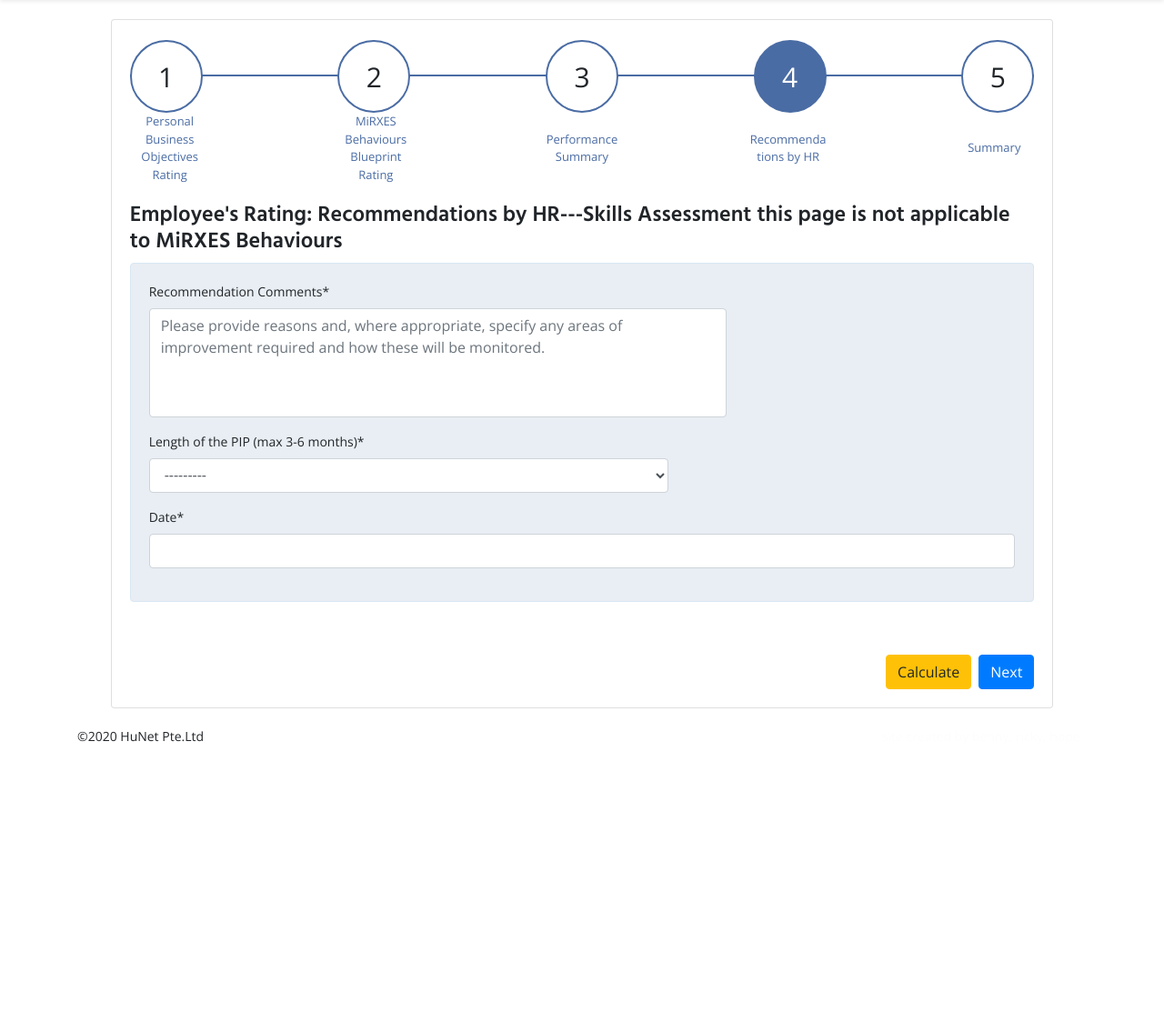
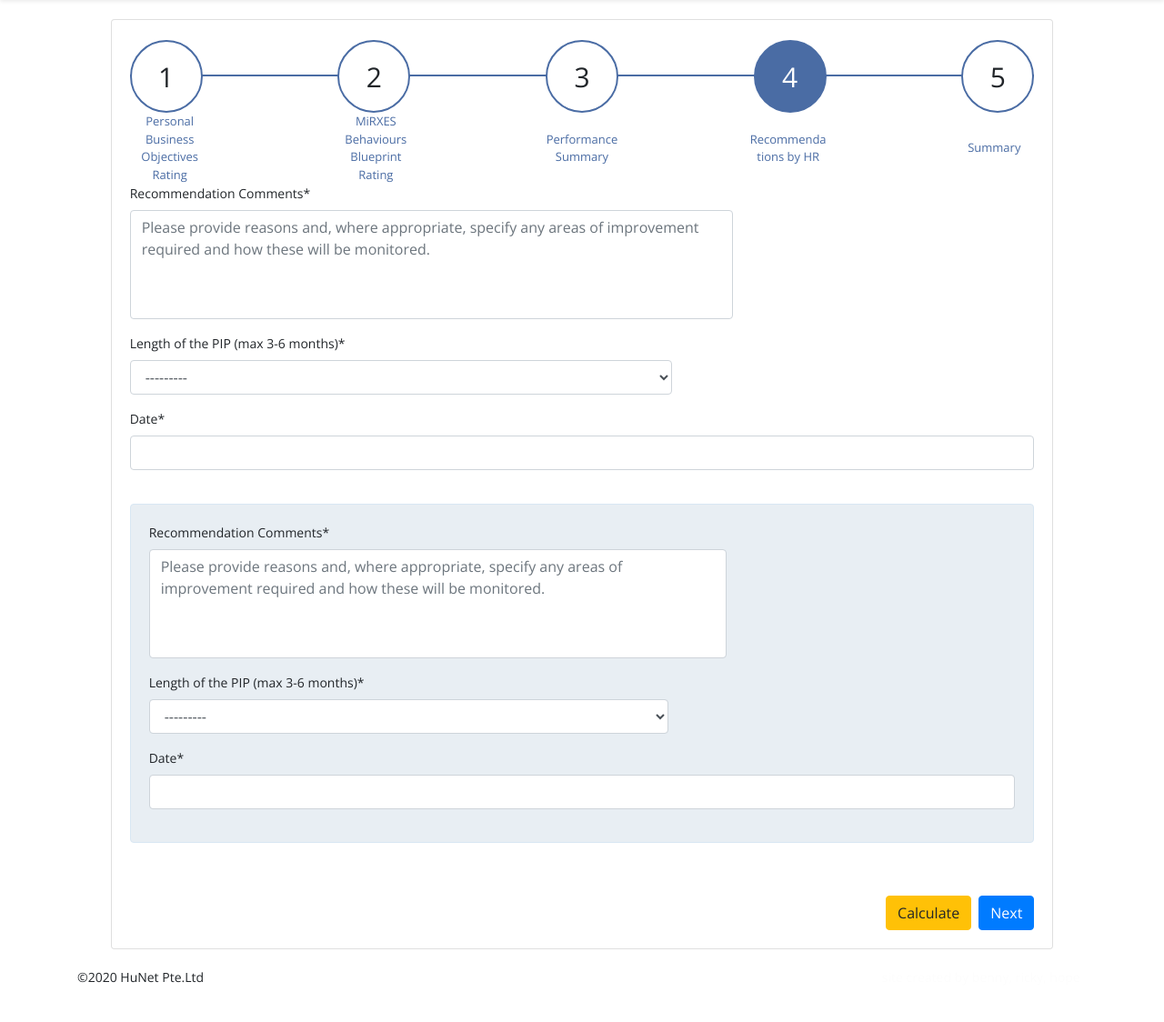
Before and after one commit to Aditya-CS2k/mirxesnew, a Django app: page /Appraisals/allusers/1/Update/UpdateS/ in a window 1280 px wide. Shown: the part 65-1189 px from the top of the page at 91% size. Before the commit the page ends 881 px from the top, so only its background shows below. Run offline with Django 3.2, Linux system fonts and the light colour scheme; a user stored in the database is signed in; tables that the repository leaves empty hold one stand-in row (values such as "Sample post"); grey boxes marked "Sample" are stand-in pictures; some libraries are stand-ins or nearby versions.

Commit message:
Update HuNet_UpdateS.html

```diff
--- a/Appraisals/templates/Appraisals/HuNet_UpdateS.html
+++ b/Appraisals/templates/Appraisals/HuNet_UpdateS.html
@@ -51,20 +51,18 @@
                 </div>
                 {%endblock%}
 
+                <form method = "POST">
+                  {{ form|crispy }}
+                </form>
+
                 <br>
                 <form action='' method = "POST" enctype= "multipart/form-data">
                     <!--Django Exclusive: CSRF token is a random, hard-to-guess string, prevent CSRF atk-->
+                    {{ skills_formset.management_form }}
+                    {%csrf_token%}
 
-                    {%csrf_token%}
-                    {%block heading%}<h4 class = "heading"> Employee's Rating: Recommendations by HR---Skills Assessment this page is not applicable to MiRXES Behaviours</h4>{%endblock%}
 
-                    {%if skills_count >= 1 %}
-                    <a href="{% url 'Trainings:hyperlink_training_list'%}" target="_blank" class = "btn btn-sm btn-info" role = "button">List of Available Trainings &nbsp; <i class="fa fa-external-link" aria-hidden="true"></i></button></a>
-                    {%endif%}
-                    {%block rejectioncomments%}
-                    {%endblock%}
 
-                    {{ skills_formset.management_form }}
                         {% for form in skills_formset %}
 
                         <div class = "card card-body form-card">
```
